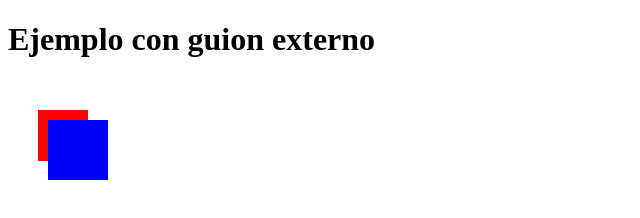
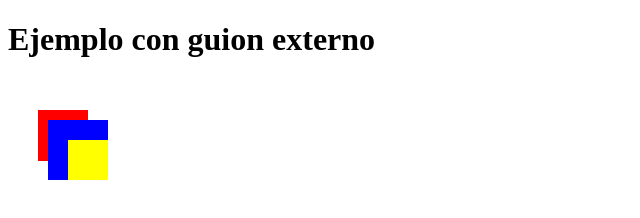
Before and after one commit to Humberth14/Javascript_project, a plain HTML site: page ejercicio2161.html in a window 1280 px wide. Shown: the whole page, without its empty margins (0-640 px from the left). Drawn offline with Linux system fonts and the light colour scheme.

Commit message:
Update ejercicio2161.html

```diff
--- a/ejercicio2161.html
+++ b/ejercicio2161.html
@@ -20,7 +20,7 @@
   <canvas id= "miCanvas3" width="100" height="100">
 &iexcl;No funciona!
 </canvas>
-<script src="2163.js"></script>
+<script src="2164.js"></script>
 
 
 </body>
```
